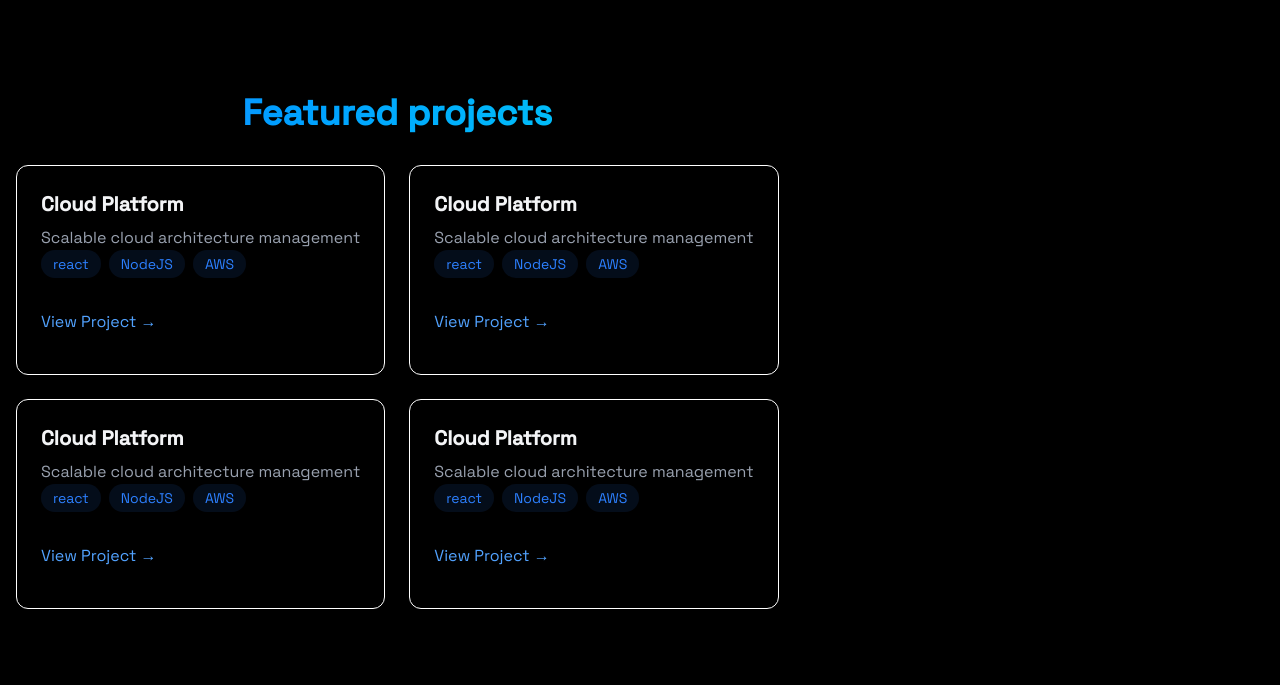
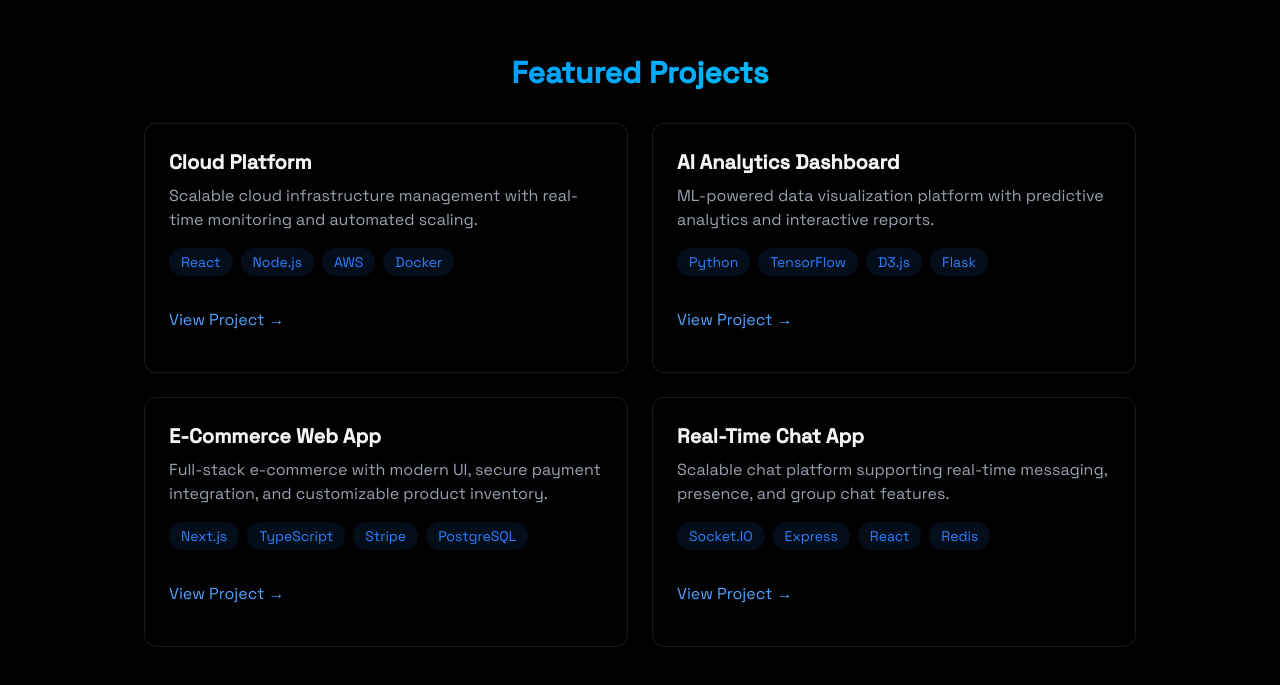
Before and after one commit to SantanderFerrari/c_m_portfolio_site, a React (Vite) app: page / in a window 1280 px wide. Shown: the part 1649-2334 px from the top of the page. Built offline with nearby package versions, Linux system fonts and the light colour scheme.

Commit message:
Changes to centering projects

```diff
--- a/src/components/sections/Projects.jsx
+++ b/src/components/sections/Projects.jsx
@@ -4,25 +4,28 @@
   return (
     <section
       id="projects"
-      className="min-h-screen flex items-center justified-center py-20"
+      className="min-h-screen flex items-center justify-center py-20"
     >
       <RevealOnScroll>
         <div className="max-w-5xl mx-auto px-4">
-          <h2 className="text-4xl font-bold mb-8 bg-gradient-to-r from-blue-500 to-cyan-400 bg-clip-text text-transparent text-center">
-            {""}
-            Featured projects
+          <h2 className="text-3xl font-bold mb-8 bg-gradient-to-r from-blue-500 to-cyan-400 bg-clip-text text-transparent text-center">
+            {" "}
+            Featured Projects
           </h2>
           <div className="grid grid-cols-1 md:grid-cols-2 gap-6">
-            <div className="p-6 rounded-xl border border-white hover:-translate-y-1 hover:border-blue-500/30 hover:shadow-[0_2px_8px_rgba(59,130,246,0.1)] transition-all">
-              <h3 className="text-xl font-bold mb-2">Cloud Platform</h3>
-              <p className="text-gray-400">
-                Scalable cloud architecture management
+            <div className="p-6 rounded-xl border border-white/10 hover:-translate-y-1 hover:border-blue-500/30 hover:shadow-[0_2px_8px_rgba(59,130,246,0.2)] transition">
+              <h3 className="text-xl font-bold mb-2"> Cloud Platform</h3>
+              <p className="text-gray-400 mb-4">
+                Scalable cloud infrastructure management with real-time
+                monitoring and automated scaling.
               </p>
               <div className="flex flex-wrap gap-2 mb-4">
-                {["react", "NodeJS", "AWS"].map((tech, key) => (
+                {["React", "Node.js", "AWS", "Docker"].map((tech, key) => (
                   <span
                     key={key}
-                    className="bg-blue-500/10 text-blue-500 py-1 px-3 rounded-full text-sm hover:bg-blue-500/20 hover:shadow-[0_2px_8px_rgba(59,130,246,0.2)] transition"
+                    className="bg-blue-500/10 text-blue-500 py-1 px-3 rounded-full text-sm hover:bg-blue-500/20
+                                    hover:shadow-[0_2px_8px_rgba(59,130,246,0.1)] transition-all
+                    "
                   >
                     {tech}
                   </span>
@@ -34,86 +37,125 @@
                   href="#"
                   className="text-blue-400 hover:text-blue-300 transition-colors my-4"
                 >
-                  {" "}
-                  View Project &#x2192;{" "}
+                  View Project →
                 </a>
               </div>
             </div>
-            <div className="p-6 rounded-xl border border-white hover:-translate-y-1 hover:border-blue-500/30 hover:shadow-[0_2px_8px_rgba(59,130,246,0.1)] transition-all">
-              <h3 className="text-xl font-bold mb-2">Cloud Platform</h3>
-              <p className="text-gray-400">
-                Scalable cloud architecture management
+            <div
+              className="
+              glass p-6 rounded-xl border border-white/10
+              hover:-translate-y-1 hover:border-blue-500/30
+              hover:shadow-[0_4px_20px_rgba(59,130,246,0.1)]
+              transition-all
+            "
+            >
+              <h3 className="text-xl font-bold mb-2">AI Analytics Dashboard</h3>
+              <p className="text-gray-400 mb-4">
+                ML-powered data visualization platform with predictive analytics
+                and interactive reports.
               </p>
               <div className="flex flex-wrap gap-2 mb-4">
-                {["react", "NodeJS", "AWS"].map((tech, key) => (
+                {["Python", "TensorFlow", "D3.js", "Flask"].map((tech, key) => (
                   <span
                     key={key}
-                    className="bg-blue-500/10 text-blue-500 py-1 px-3 rounded-full text-sm hover:bg-blue-500/20 hover:shadow-[0_2px_8px_rgba(59,130,246,0.2)] transition"
+                    className="
+                      bg-blue-500/10 text-blue-500 py-1 px-3
+                      rounded-full text-sm
+                      transition
+                      hover:bg-blue-500/20 hover:-translate-y-0.5
+                      hover:shadow-[0_2px_8px_rgba(59,130,246,0.2)]
+                    "
                   >
                     {tech}
                   </span>
                 ))}
               </div>
-
               <div className="flex justify-between items-center">
                 <a
                   href="#"
                   className="text-blue-400 hover:text-blue-300 transition-colors my-4"
                 >
-                  {" "}
-                  View Project &#x2192;{" "}
+                  View Project →
                 </a>
               </div>
             </div>
-            <div className="p-6 rounded-xl border border-white hover:-translate-y-1 hover:border-blue-500/30 hover:shadow-[0_2px_8px_rgba(59,130,246,0.1)] transition-all">
-              <h3 className="text-xl font-bold mb-2">Cloud Platform</h3>
-              <p className="text-gray-400">
-                Scalable cloud architecture management
+
+            <div
+              className="
+              glass p-6 rounded-xl border border-white/10
+              hover:-translate-y-1 hover:border-blue-500/30
+              hover:shadow-[0_4px_20px_rgba(59,130,246,0.1)]
+              transition-all
+            "
+            >
+              <h3 className="text-xl font-bold mb-2">E-Commerce Web App</h3>
+              <p className="text-gray-400 mb-4">
+                Full-stack e-commerce with modern UI, secure payment
+                integration, and customizable product inventory.
               </p>
               <div className="flex flex-wrap gap-2 mb-4">
-                {["react", "NodeJS", "AWS"].map((tech, key) => (
+                {["Next.js", "TypeScript", "Stripe", "PostgreSQL"].map(
+                  (tech) => (
+                    <span
+                      key={tech}
+                      className="
+                      bg-blue-500/10 text-blue-500 py-1 px-3
+                      rounded-full text-sm
+                      transition
+                      hover:bg-blue-500/20 hover:-translate-y-0.5
+                      hover:shadow-[0_2px_8px_rgba(59,130,246,0.2)]
+                    "
+                    >
+                      {tech}
+                    </span>
+                  )
+                )}
+              </div>
+              <div className="flex justify-between items-center">
+                <a
+                  href="#"
+                  className="text-blue-400 hover:text-blue-300 transition-colors my-4"
+                >
+                  View Project →
+                </a>
+              </div>
+            </div>
+
+            <div
+              className="
+              glass p-6 rounded-xl border border-white/10
+              hover:-translate-y-1 hover:border-blue-500/30
+              hover:shadow-[0_4px_20px_rgba(59,130,246,0.1)]
+              transition-all
+            "
+            >
+              <h3 className="text-xl font-bold mb-2">Real-Time Chat App</h3>
+              <p className="text-gray-400 mb-4">
+                Scalable chat platform supporting real-time messaging, presence,
+                and group chat features.
+              </p>
+              <div className="flex flex-wrap gap-2 mb-4">
+                {["Socket.IO", "Express", "React", "Redis"].map((tech, key) => (
                   <span
                     key={key}
-                    className="bg-blue-500/10 text-blue-500 py-1 px-3 rounded-full text-sm hover:bg-blue-500/20 hover:shadow-[0_2px_8px_rgba(59,130,246,0.2)] transition"
+                    className="
+                      bg-blue-500/10 text-blue-500 py-1 px-3
+                      rounded-full text-sm
+                      transition
+                      hover:bg-blue-500/20 hover:-translate-y-0.5
+                      hover:shadow-[0_2px_8px_rgba(59,130,246,0.2)]
+                    "
                   >
                     {tech}
                   </span>
                 ))}
               </div>
-
-              <div className="flex justify-between items-center">
+              <div className="flex justify-between items-center ">
                 <a
                   href="#"
                   className="text-blue-400 hover:text-blue-300 transition-colors my-4"
                 >
-                  {" "}
-                  View Project &#x2192;{" "}
-                </a>
-              </div>
-            </div>
-            <div className="p-6 rounded-xl border border-white hover:-translate-y-1 hover:border-blue-500/30 hover:shadow-[0_2px_8px_rgba(59,130,246,0.1)] transition-all">
-              <h3 className="text-xl font-bold mb-2">Cloud Platform</h3>
-              <p className="text-gray-400">
-                Scalable cloud architecture management
-              </p>
-              <div className="flex flex-wrap gap-2 mb-4">
-                {["react", "NodeJS", "AWS"].map((tech, key) => (
-                  <span
-                    key={key}
-                    className="bg-blue-500/10 text-blue-500 py-1 px-3 rounded-full text-sm hover:bg-blue-500/20 hover:shadow-[0_2px_8px_rgba(59,130,246,0.2)] transition"
-                  >
-                    {tech}
-                  </span>
-                ))}
-              </div>
-
-              <div className="flex justify-between items-center">
-                <a
-                  href="#"
-                  className="text-blue-400 hover:text-blue-300 transition-colors my-4"
-                >
-                  {" "}
-                  View Project &#x2192;{" "}
+                  View Project →
                 </a>
               </div>
             </div>
```
